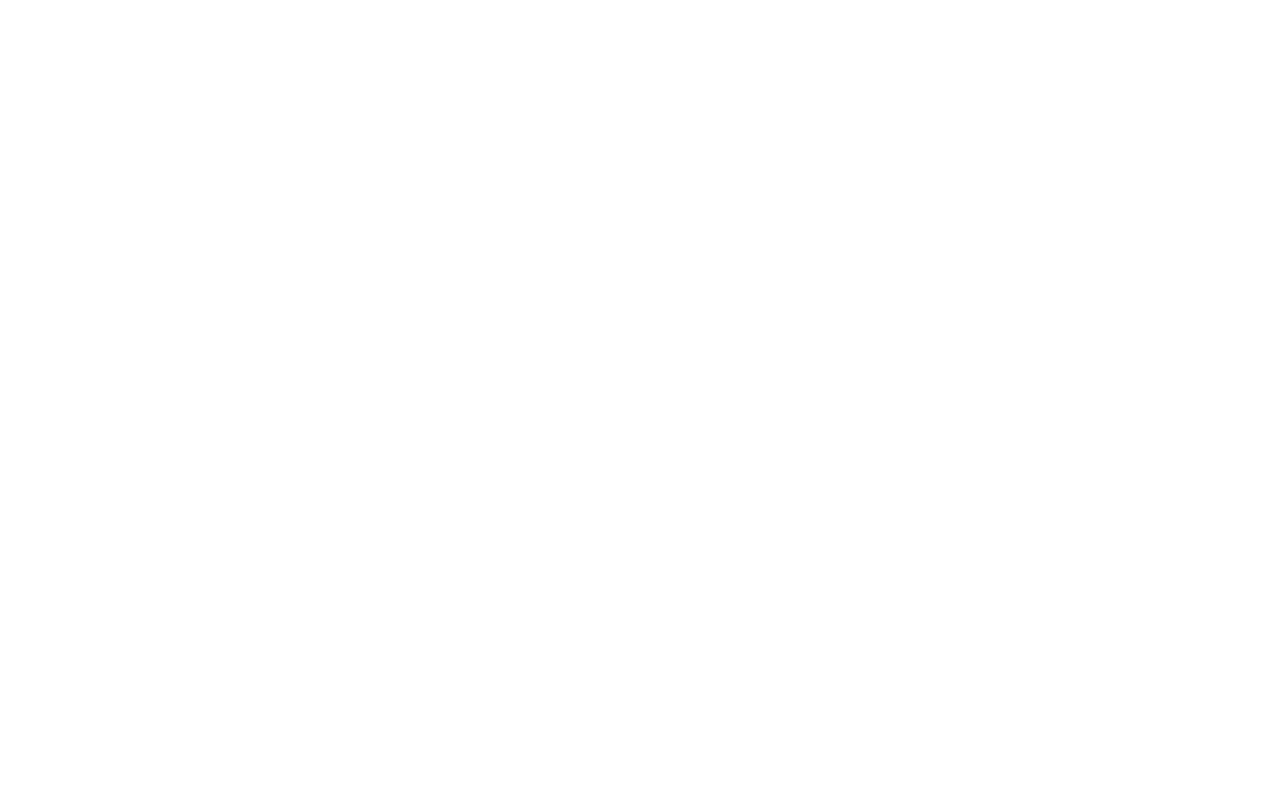
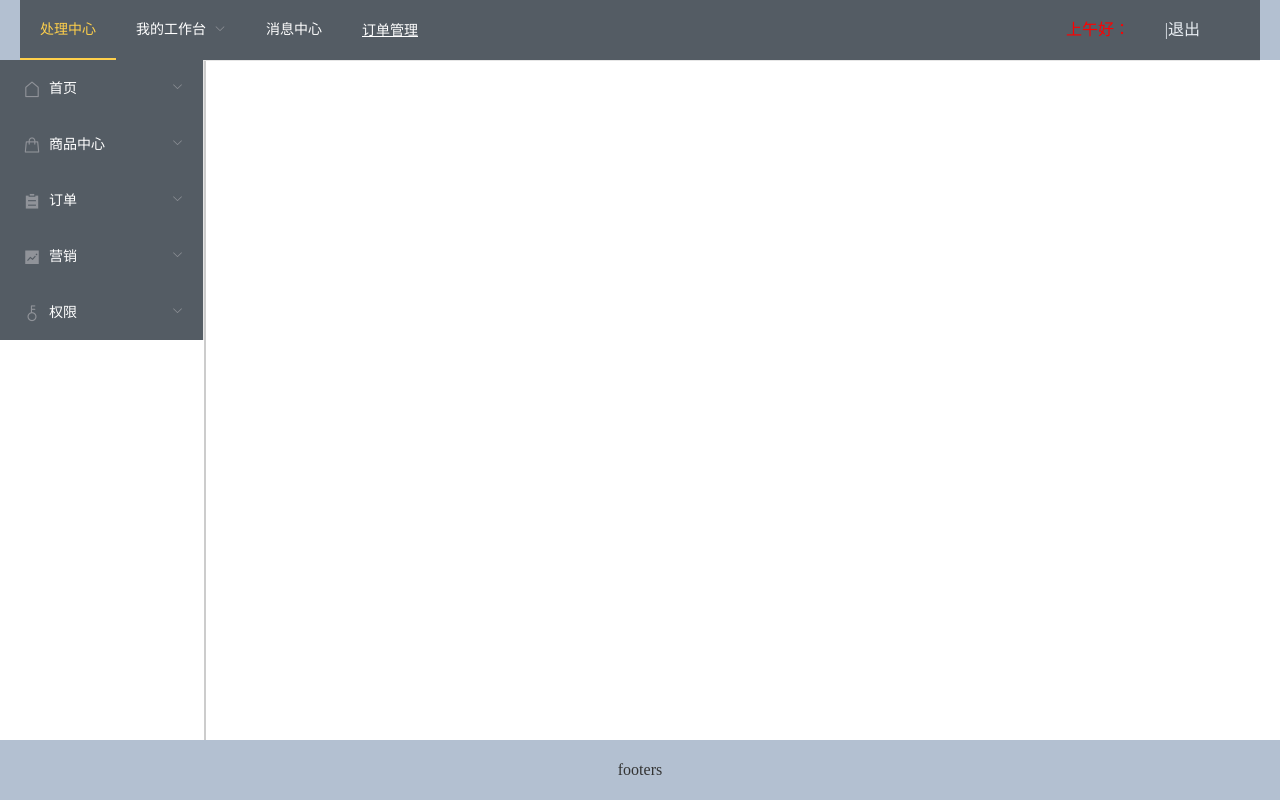
Before and after one commit to miyano1996/miyano-, a Vue app in the folder vue-project/: page /#/main in a window 1280 px wide. Built offline with nearby package versions, Linux system fonts and the light colour scheme.

Commit message:
导航和侧边栏基本样式结构

```diff
--- a/vue-project/src/router/index.js
+++ b/vue-project/src/router/index.js
@@ -1,23 +1,27 @@
 import Vue from 'vue'
 import VueRouter from 'vue-router'
-import Home from '../views/Home.vue'
 
 Vue.use(VueRouter)
 
   const routes = [
   {
     path: '/',
-    name: 'Home',
-    component: Home
+    redirect:'/system'
   },
   {
-    path: '/about',
-    name: 'About',
-    // route level code-splitting
-    // this generates a separate chunk (about.[hash].js) for this route
-    // which is lazy-loaded when the route is visited.
-    component: () => import(/* webpackChunkName: "about" */ '../views/About.vue')
-  }
+    path:'/system',
+    component: () => import('../views/goodsSystem/system/System.vue'),
+    children:[
+      {
+        path: '/',
+        redirect:'/main'
+      },
+      {
+        path:'/main',
+        component: () => import('../views/goodsSystem/main/Main.vue')
+      }
+    ]
+  },
 ]
 
 const router = new VueRouter({
--- a/vue-project/src/views/About.vue
+++ /dev/null
@@ -1,5 +0,0 @@
-<template>
-  <div class="about">
-    <h1>This is an about page</h1>
-  </div>
-</template>
--- a/vue-project/src/views/Home.vue
+++ /dev/null
@@ -1,18 +0,0 @@
-<template>
-  <div class="home">
-    <img alt="Vue logo" src="../assets/logo.png">
-    <HelloWorld msg="Welcome to Your Vue.js App"/>
-  </div>
-</template>
-
-<script>
-// @ is an alias to /src
-import HelloWorld from '@/components/HelloWorld.vue'
-
-export default {
-  name: 'Home',
-  components: {
-    HelloWorld
-  }
-}
-</script>
--- /dev/null
+++ b/vue-project/src/views/goodsSystem/footer/Foot.vue
@@ -0,0 +1,15 @@
+<template>
+  <div>
+      footers
+  </div>
+</template>
+
+<script>
+export default {
+
+}
+</script>
+
+<style>
+
+</style>
--- /dev/null
+++ b/vue-project/src/views/goodsSystem/header/HeadeNav.vue
@@ -0,0 +1,68 @@
+<template>
+  <div>
+    <!-- <el-menu :default-active="activeIndex" class="el-menu-demo" mode="horizontal" @select="handleSelect">
+  <el-menu-item index="1">处理中心</el-menu-item>
+  <el-submenu index="2">
+    <template slot="title">我的工作台</template>
+    <el-menu-item index="2-1">选项1</el-menu-item>
+    <el-menu-item index="2-2">选项2</el-menu-item>
+    <el-menu-item index="2-3">选项3</el-menu-item>
+    <el-submenu index="2-4">
+      <template slot="title">选项4</template>
+      <el-menu-item index="2-4-1">选项1</el-menu-item>
+      <el-menu-item index="2-4-2">选项2</el-menu-item>
+      <el-menu-item index="2-4-3">选项3</el-menu-item>
+    </el-submenu>
+  </el-submenu>
+  <el-menu-item index="3" disabled>消息中心</el-menu-item>
+  <el-menu-item index="4"><a href="https://www.ele.me" target="_blank">订单管理</a></el-menu-item>
+    </el-menu>-->
+    <!-- <div class="line"></div> -->
+    <el-menu
+      :default-active="activeIndex2"
+      class="el-menu-demo"
+      mode="horizontal"
+      @select="handleSelect"
+      background-color="#545c64"
+      text-color="#fff"
+      active-text-color="#ffd04b"
+    >
+      <el-menu-item index="1">处理中心</el-menu-item>
+      <el-submenu index="2">
+        <template slot="title">我的工作台</template>
+        <el-menu-item index="2-1">选项1</el-menu-item>
+        <el-menu-item index="2-2">选项2</el-menu-item>
+        <el-menu-item index="2-3">选项3</el-menu-item>
+        <el-submenu index="2-4">
+          <template slot="title">选项4</template>
+          <el-menu-item index="2-4-1">选项1</el-menu-item>
+          <el-menu-item index="2-4-2">选项2</el-menu-item>
+          <el-menu-item index="2-4-3">选项3</el-menu-item>
+        </el-submenu>
+      </el-submenu>
+      <el-menu-item index="3">消息中心</el-menu-item>
+      <el-menu-item index="4">
+        <a href="#" target="_blank">订单管理</a>
+      </el-menu-item>
+    </el-menu>
+  </div>
+</template>
+
+<script>
+export default {
+  data() {
+    return {
+      activeIndex: "1",
+      activeIndex2: "1",
+    };
+  },
+  methods: {
+    handleSelect(key, keyPath) {
+      console.log(key, keyPath);
+    },
+  },
+};
+</script>
+
+<style>
+</style>
--- /dev/null
+++ b/vue-project/src/views/goodsSystem/main/Container.vue
@@ -0,0 +1,99 @@
+<template>
+  <div class='system-container'>
+    <div class='main-sidebar'>
+      <el-row class="tac">
+        <el-col :span="12">
+          <el-menu
+            default-active="2"
+            class="el-menu-vertical-demo"
+            background-color="#545c64"
+            text-color="#fff"
+            active-text-color="#ffd04b"
+            width="300px"
+          >
+            <el-submenu index="1">
+              <template slot="title">
+                <i class="el-icon-house"></i>
+                <span>首页</span>
+              </template>
+            </el-submenu>
+            <el-submenu index="2">
+              <template slot="title">
+                <i class="el-icon-goods"></i>
+                <span>商品中心</span>
+              </template>
+              <el-menu-item-group>
+                <el-menu-item index="2-1">商品列表</el-menu-item>
+                <el-menu-item index="2-2">添加商品</el-menu-item>
+                <el-menu-item index="2-2">商品分类</el-menu-item>
+                <el-menu-item index="2-2">品牌管理</el-menu-item>
+              </el-menu-item-group>
+            </el-submenu>
+            <el-submenu index="3">
+              <template slot="title">
+                <i class="el-icon-s-order"></i>
+                <span>订单</span>
+              </template>
+              <el-menu-item-group>
+                <el-menu-item index="3-1">订单列表</el-menu-item>
+                <el-menu-item index="3-2">订单设置</el-menu-item>
+                <el-menu-item index="3-2">退货申请处理</el-menu-item>
+                <el-menu-item index="3-2">退货原因设置</el-menu-item>
+              </el-menu-item-group>
+            </el-submenu>
+            <el-submenu index="4">
+              <template slot="title">
+                <i class="el-icon-s-marketing"></i>
+                <span>营销</span>
+              </template>
+              <el-menu-item-group>
+                <el-menu-item index="4-1">活动管理</el-menu-item>
+                <el-menu-item index="4-2">专场活动</el-menu-item>
+                <el-menu-item index="4-2">促销专区</el-menu-item>
+              </el-menu-item-group>
+            </el-submenu>
+            <el-submenu index="5">
+              <template slot="title">
+                <i class="el-icon-key"></i>
+                <span>权限</span>
+              </template>
+              <el-menu-item-group>
+                <el-menu-item index="5-1">系统管理</el-menu-item>
+                <el-menu-item index="5-2">店铺管理</el-menu-item>
+              </el-menu-item-group>
+            </el-submenu>
+          </el-menu>
+        </el-col>
+      </el-row>
+    </div>
+    <div class='main-content'>
+      <router-view/>
+    </div>
+  </div>
+</template>
+
+<script>
+export default {
+  methods: {},
+};
+</script>
+
+<style scoped>
+.el-row {
+  width: 100%;
+}
+.el-col {
+  width: 100%;
+}
+.system-container{
+  width: 100%;
+  display: flex;
+}
+.system-container .main-sidebar{
+  width: 16%;
+  border-right: 2px solid #ccc;
+}
+.system-container .main-content{
+  width: 84%;
+}
+</style>
--- /dev/null
+++ b/vue-project/src/views/goodsSystem/main/Main.vue
@@ -0,0 +1,16 @@
+<template>
+    <Container/>
+</template>
+
+<script>
+import Container from './Container.vue'
+export default {
+    components:{
+        Container
+    }
+}
+</script>
+
+<style>
+
+</style>
--- /dev/null
+++ b/vue-project/src/views/goodsSystem/system/System.vue
@@ -0,0 +1,90 @@
+<template>
+  <div style="color:red">
+    <p class="use">
+      <span>{{msg}}：{{usename}}</span>
+      <b style="text-indent:20px" @click="exit">|退出</b>
+    </p>
+    <el-container class="box">
+      <el-header style="font-size:30px">
+        <HeaderNav />
+      </el-header>
+      <el-container class="main">
+        <router-view />
+      </el-container>
+      <el-footer><Foot/></el-footer>
+    </el-container>
+  </div>
+</template>
+
+<script>
+import HeaderNav from "../header/HeadeNav.vue";
+import Foot from "../footer/Foot.vue"
+export default {
+  data() {
+    return {
+      useName: "老八",
+      msg: "",
+    };
+  },
+  created() {
+    this.getUseName();
+    this.getMsg();
+  },
+  methods: {
+    getUseName() {
+      this.useName = localStorage.getItem("usename");
+    },
+    getMsg() {
+      let currentTime = new Date().toTimeString().substring(0, 2);
+      console.log(currentTime);
+      if (currentTime >= 5 && currentTime < 9) {
+        this.msg = "上午好";
+      } else if (currentTime >= 9 && currentTime < 16) {
+        this.msg = "中午好";
+      } else if (currentTime >= 16 && currentTime < 18) {
+        this.msg = "下午好";
+      } else {
+        this.msg = "晚上好";
+      }
+    },
+    exit() {
+      localStorage.clear();
+      this.$router.push("/login");
+    },
+  },
+  components: {
+    HeaderNav,Foot
+  },
+};
+</script>
+
+<style>
+.use {
+  position: absolute;
+  right: 80px;
+  z-index: 99;
+}
+b {
+  display: inline-block;
+  width: 70px;
+  text-align: right;
+  color: #e9eef3;
+  font-weight: 400;
+}
+.box {
+  height: 100vh;
+  display: flex;
+  flex-direction: column;
+}
+.el-header,
+.el-footer {
+  background-color: #b3c0d1;
+  color: #333;
+  text-align: center;
+  line-height: 60px;
+}
+.main {
+  width: 100%;
+  height: 100%;
+}
+</style>
```
Also changed, not shown: 2 other files (tests, documents, lock files or other folders).
